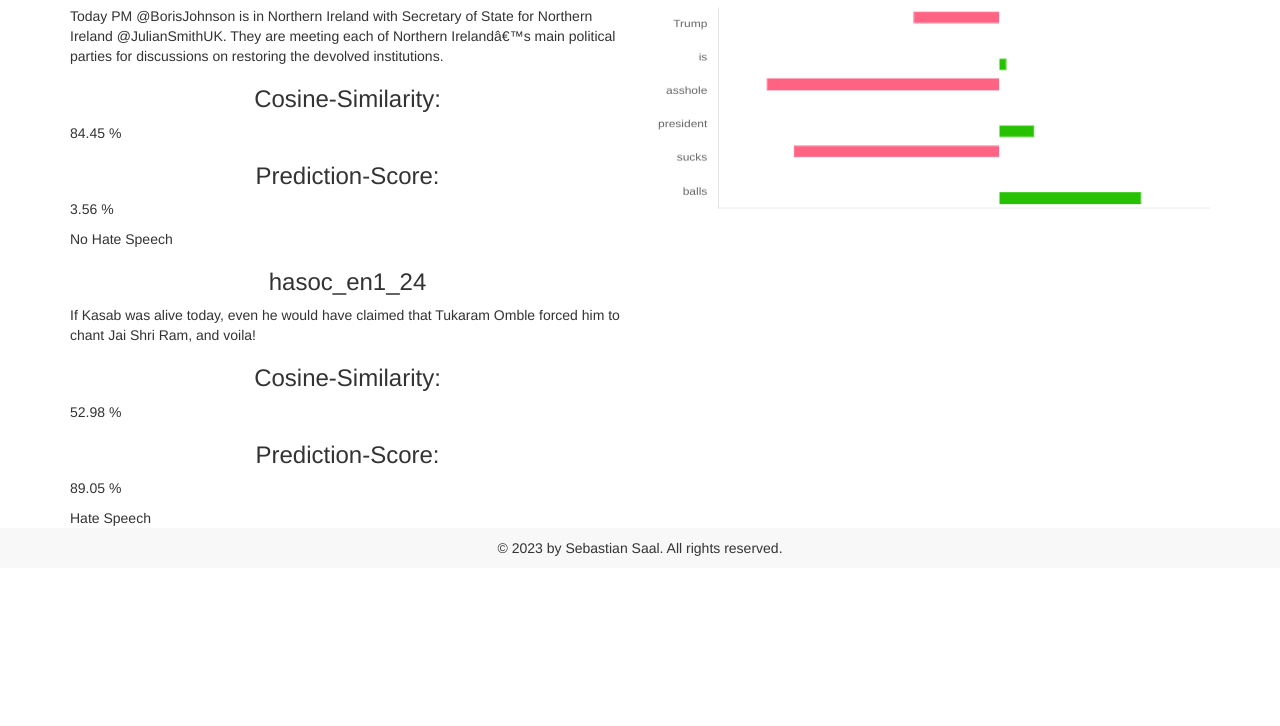
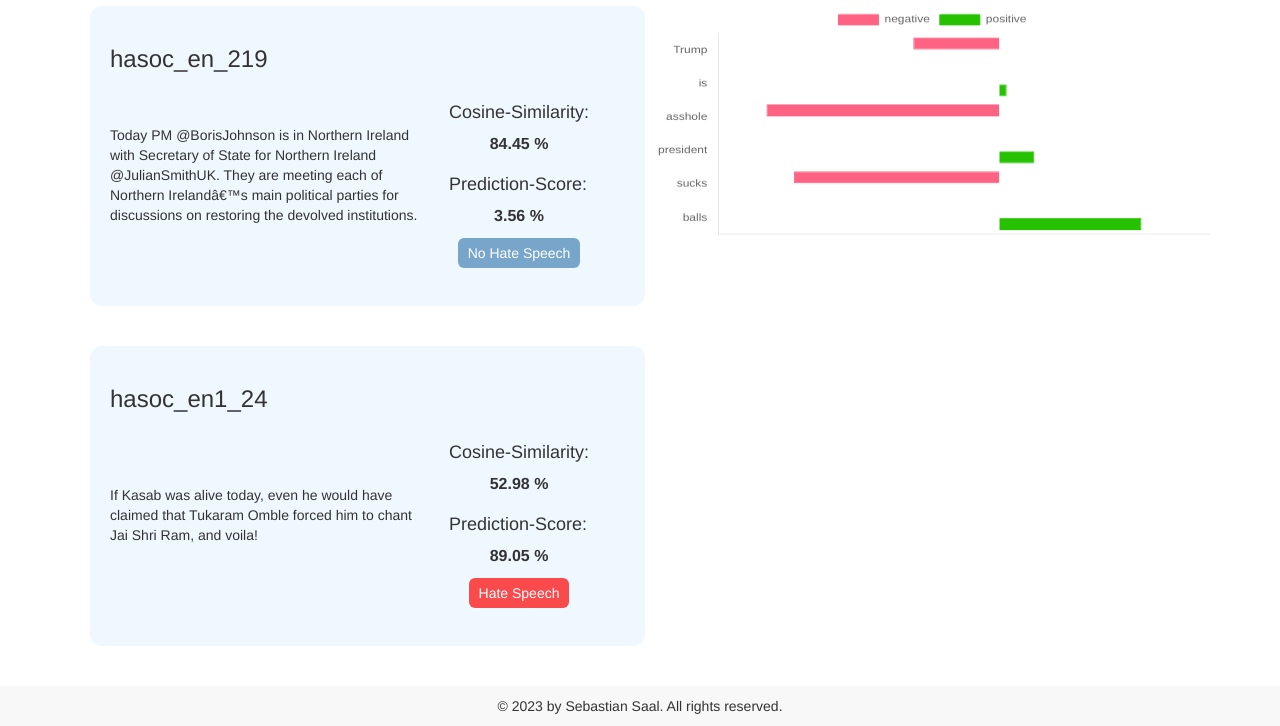
Before and after one commit to bastiSaa96/Projektarbeit, a website built with Parcel: page xAI_LIME/classifier/src/index.html in a window 1280 px wide. Shown: the part 554-1280 px from the top of the page. Before the commit the page ends 1122 px from the top, so only its background shows below. Built offline with nearby package versions, Linux system fonts and the light colour scheme.

Commit message:
Lime Cards styled

```diff
--- a/xAI_LIME/classifier/src/index.html
+++ b/xAI_LIME/classifier/src/index.html
@@ -95,7 +95,7 @@
                                     <h4>Entered Text:</h4>
                                 </div>
                                 <div class="col-sm-8">
-                                    <h5>President Trump is an asshole and sucks balls.</h5>
+                                    <p style="font-weight: bold;">Our great President Trump is an asshole and sucks balls</p>
                                 </div>
                             </div>
                             <div class="row row-eq-height" id="prediction" style="border-bottom: 1px solid lightgray;">
@@ -120,11 +120,11 @@
             </div>
             <div class="row" id="explanations">
                 <div class="col-sm-6" id="simTweets">
-                    <h3>Most similar Tweets from the Dataset:</h3>
+                    <h2>Most similar Tweets from the Dataset:</h2>
                     <div id="similar-tweets-lime"></div>
                 </div>
                 <div class="col-sm-6" id="chart">
-                    <h3>Explanation by LIME:</h3>
+                    <h2>Explanation by LIME:</h2>
                     <canvas id="lime_chart" style="padding: 20px 0;"></canvas>
                 </div>
             </div>
--- a/xAI_LIME/classifier/src/styles/stylesheet.css
+++ b/xAI_LIME/classifier/src/styles/stylesheet.css
@@ -21,9 +21,72 @@ body{
 }
 
 #explanations h3 {
+    text-align: left;
+}
+
+#explanations h2 {
+    padding-bottom: 20px;
     text-align: center;
 }
 
+
+#similar-tweets-lime {
+    display: flex;
+    flex-direction: column;
+    justify-content: space-around;
+  }
+
+  .similar-tweet {
+    width: 100%;
+    height: 300px;
+    background-color: aliceblue;
+    padding: 20px;
+    border-radius: 12px;
+    text-align: left;
+    margin: 20px;
+  }
+
+
+.similar-tweet__main-content {
+    display: flex;
+    gap: 30px
+  }
+
+  .similar-tweet__main-content > p {
+    max-width: 60%;
+    margin: auto 0;
+  }
+
+  .score {
+    text-align: center;
+  }
+
+  .score h3 {
+    font-size: 18px
+  }
+
+  .score p {
+    font-weight: bold;
+    font-size: 16px;
+  }
+
+.hatespeech-label, .no-hatespeech-label {
+    display: block;
+    width: fit-content;
+    margin: 0 auto;
+    color: white;
+    padding: 5px 10px;
+    border-radius: 6px
+  }
+
+  .hatespeech-label {
+    background-color: rgba(255, 0, 0, 0.7);
+  }
+
+  .no-hatespeech-label {
+    background-color: rgba(70, 130, 180, 0.7);
+  }
+
 footer{
-    margin-top: auto;
+    margin-top: 20px;
 }
```
Also changed, not shown: xAI_ShapleyV/classifier/src/index.html (+4 -4 lines), xAI_LIME/classifier/dist/index.html, 2 other files.
